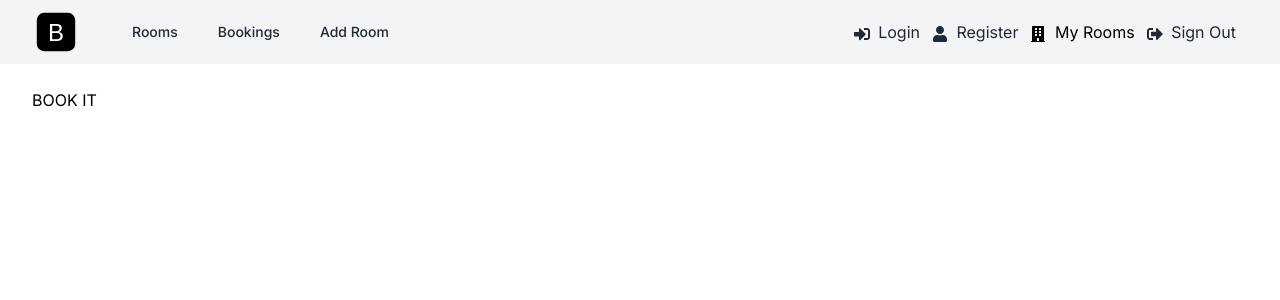
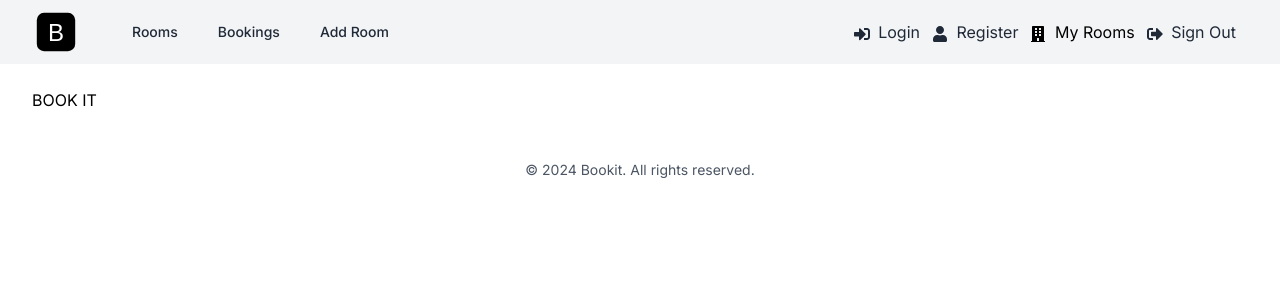
Before and after one commit to jonahunuafe/bookit, a Next.js app: page / in a window 1280 px wide. Shown: the top 300 px of the page. Built offline with nearby package versions, Linux system fonts and the light colour scheme.

Commit message:
implement footer

```diff
--- a/app/layout.jsx
+++ b/app/layout.jsx
@@ -1,7 +1,7 @@
 import { Inter } from "next/font/google";
 import "@/assets/styles/globals.css";
 import Header from "@/components/Header";
-
+import Footer from "@/components/Footer";
 const inter = Inter({subsets: ["latin"]})
 
 export const metadata = {
@@ -19,6 +19,7 @@
         <main className="mx-auto max-w-7xl px-4 py-6 sm:px-6 lg:px-8">
           {children}
         </main>
+        <Footer />
       </body>
     </html>
   );
--- /dev/null
+++ b/components/Footer.jsx
@@ -0,0 +1,17 @@
+import React from 'react'
+
+const Footer = () => {
+  const currentYear = new Date().getFullYear();
+
+  return (
+    <footer className='py-6'>
+      <div className='mx-auto max-w-7xl px-4 sm:px-6 lg:px-8'>
+        <p className='text-center text-sm text-gray-600'>
+          &copy; {currentYear} Bookit. All rights reserved.
+        </p>
+      </div>
+    </footer>
+  )
+}
+
+export default Footer;
```
